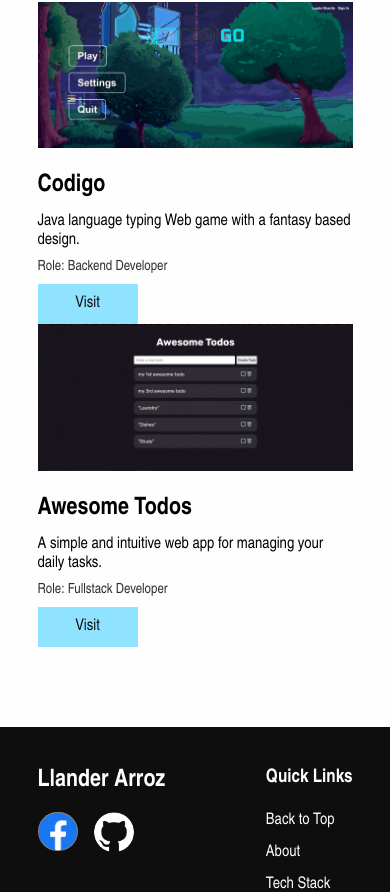
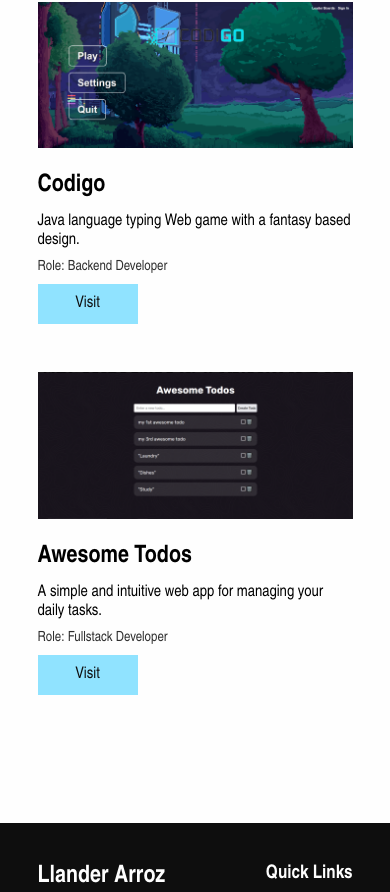
Before and after one commit to Llander15/LlanderArroz-Portfolio, a React (Vite) app: page / in a window 390 px wide. Shown: the part 4187-5079 px from the top of the page. Built offline with nearby package versions, Linux system fonts and the light colour scheme.

Commit message:
Update index.css

```diff
--- a/src/index.css
+++ b/src/index.css
@@ -294,6 +294,7 @@
     }
     .project-card{
         width: 100% !important;
+        margin-bottom: 48px;
     }
 }
 /* Contact */
```
